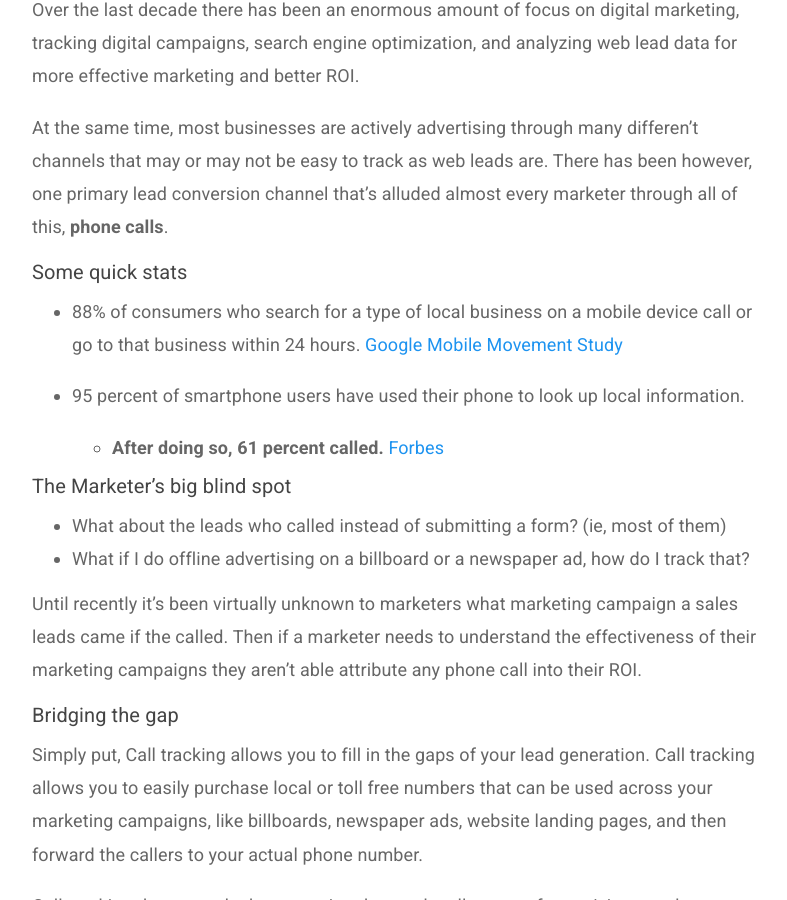
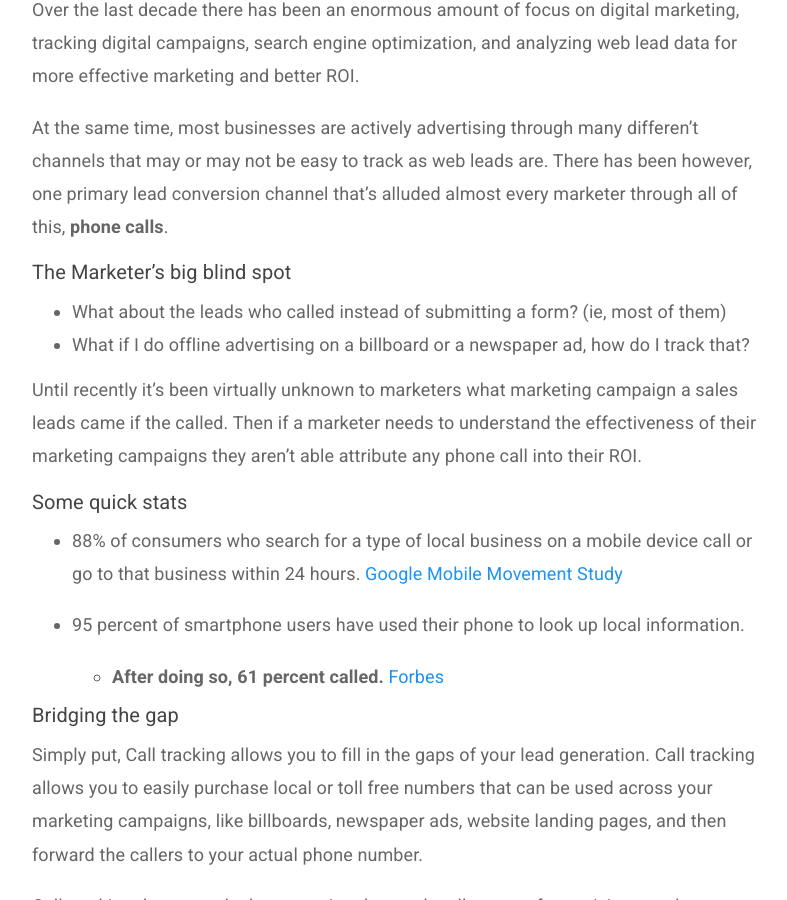
Before and after one commit to sumonst21/calltrackerio-site, a Jekyll site: the page built from _posts/2015-05-03-what-is-call-tracking-why-should-i-care.md, in a window 1280 px wide and 900 px high, scrolled down 242 px. Shown: the whole window, without its empty margins (243-1030 px from the left). Built offline with Jekyll 4.4.1, drawn with Linux system fonts in a browser that asks for light colours; nearby versions of some CDN libraries; library files that are not in the unit come from our copies; comment, search, counter and statistics services are not loaded.

Commit message:
fix flow of the article

```diff
--- a/_posts/2015-05-03-what-is-call-tracking-why-should-i-care.md
+++ b/_posts/2015-05-03-what-is-call-tracking-why-should-i-care.md
@@ -10,19 +10,19 @@ Over the last decade there has been an enormous amount of focus on digital marke
 
 At the same time, most businesses are actively advertising through many differen't channels that may or may not be easy to track as web leads are. There has been however, one primary lead conversion channel that's alluded almost every marketer through all of this, **phone calls**.
 
+##### The Marketer's big blind spot
+
+ * What about the leads who called instead of submitting a form? (ie, most of them)
+ * What if I do offline advertising on a billboard or a newspaper ad, how do I track that?
+
+Until recently it's been virtually unknown to marketers what marketing campaign a sales leads came if the called. Then if a marketer needs to understand the effectiveness of their marketing campaigns they aren't able attribute any phone call into their ROI.
+
 ##### Some quick stats
 
 * 88% of consumers who search for a type of local business on a mobile device call or go to that business within 24 hours. [Google Mobile Movement Study](http://googlemobileads.blogspot.com/2011/04/smartphone-user-study-shows-mobile.html)
 
  * 95 percent of smartphone users have used their phone to look up local information.
    * **After doing so, 61 percent called.** [Forbes](http://www.forbes.com/sites/cherylsnappconner/2013/11/12/fifty-essential-mobile-marketing-facts/)
-
-##### The Marketer's big blind spot
-
- * What about the leads who called instead of submitting a form? (ie, most of them)
- * What if I do offline advertising on a billboard or a newspaper ad, how do I track that?
-
-Until recently it's been virtually unknown to marketers what marketing campaign a sales leads came if the called. Then if a marketer needs to understand the effectiveness of their marketing campaigns they aren't able attribute any phone call into their ROI.
 
 ##### Bridging the gap
 
```
